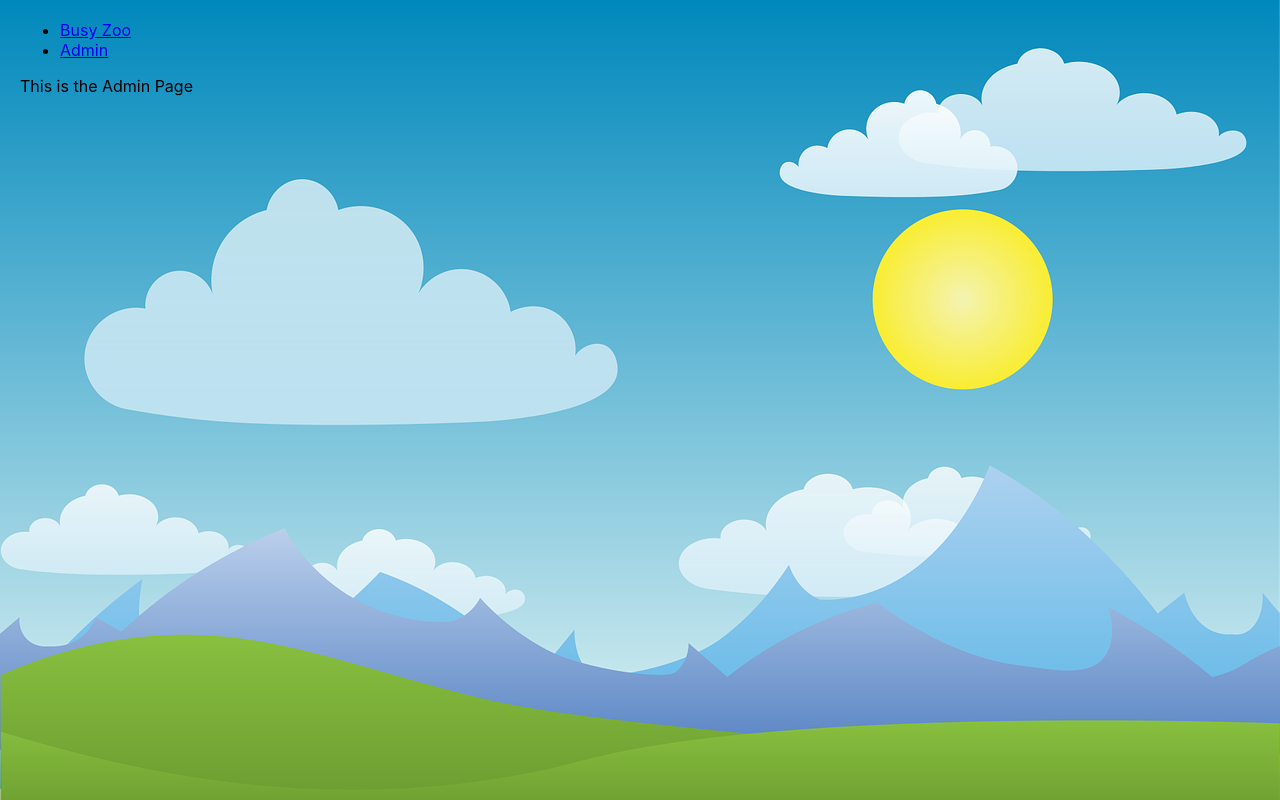
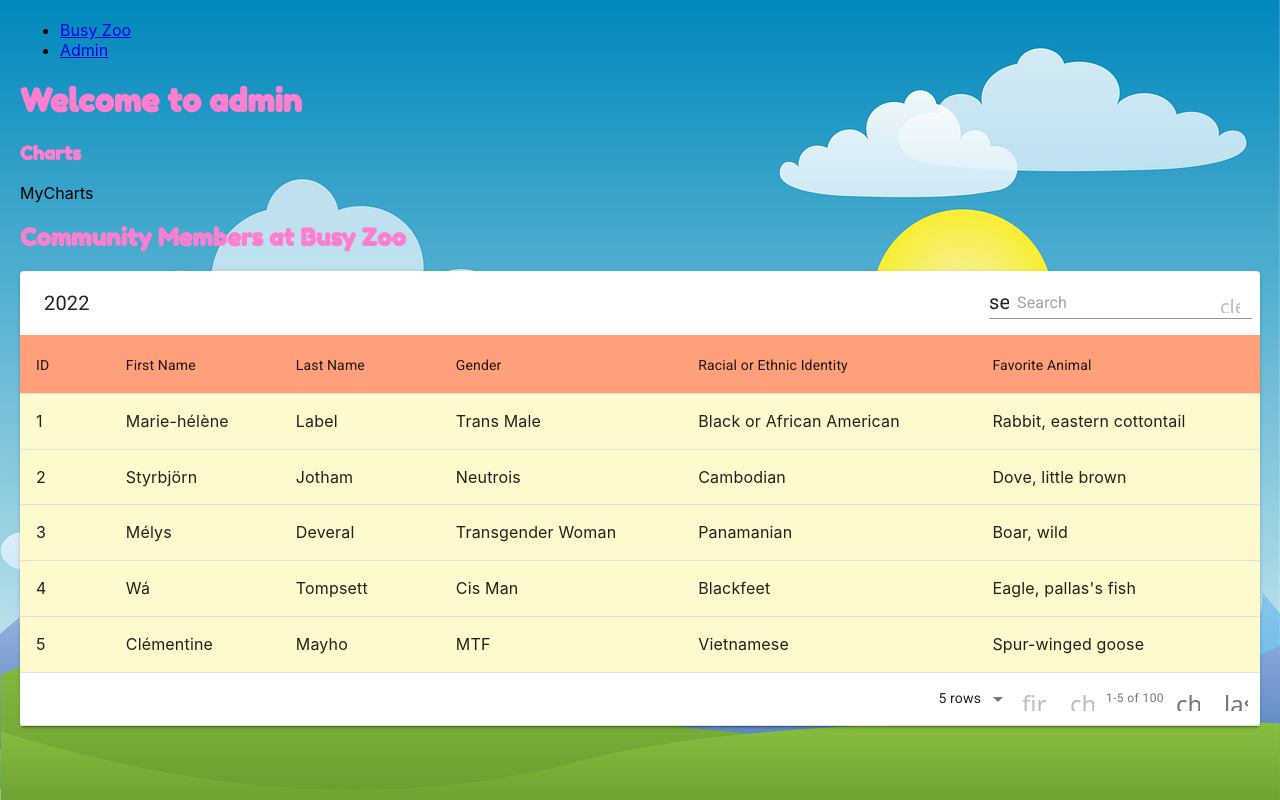
Before and after one commit to kashitamang/busy-zoo, a React (Create React App) app: page /about in a window 1280 px wide. Built offline with nearby package versions, Linux system fonts and the light colour scheme.

Commit message:
adding table of community members

```diff
--- a/src/Components/Admin.js
+++ b/src/Components/Admin.js
@@ -1,7 +1,15 @@
 import React from 'react';
+import MyCharts from './MyCharts';
+import MyTable from './MyTable';
 
 export default function Admin() {
   return (
-    <div>This is the Admin Page</div>
+    <div>
+      <h1>Welcome to admin</h1>
+      <h3>Charts</h3>
+      <MyCharts/>
+
+      <MyTable/>
+    </div>
   );
 }
--- /dev/null
+++ b/src/Components/MyCharts.js
@@ -0,0 +1,7 @@
+import React from 'react';
+
+export default function MyCharts() {
+  return (
+    <div>MyCharts</div>
+  );
+}
--- /dev/null
+++ b/src/Components/MyTable.js
@@ -0,0 +1,33 @@
+import React from 'react';
+import MaterialTable from 'material-table';
+import { communityMembers } from '../data';
+
+export default function MyTable() {
+  return (
+    <div style={{ maxWidth: '100%' }}>
+      <h2>Community Members at Busy Zoo</h2>
+      <MaterialTable
+        columns={
+          [
+            { title: 'ID', field: 'id' },
+            { title: 'First Name', field: 'first_name' },
+            { title: 'Last Name', field: 'last_name' },
+            { title: 'Gender', field: 'gender' },
+            { title: 'Racial or Ethnic Identity', field: 'race' },
+            { title: 'Favorite Animal', field: 'favorite_animal' },
+          ]
+        }
+        data={communityMembers}
+        title="2022"
+        options={{
+          headerStyle: {
+            background: 'lightsalmon',
+          },
+          rowStyle: {
+            background: 'lemonchiffon',
+          }
+        }}
+      />
+    </div>
+  );
+}
```
Also changed, not shown: src/Components/MusicToggle.js (deleted, +0 -16 lines).
